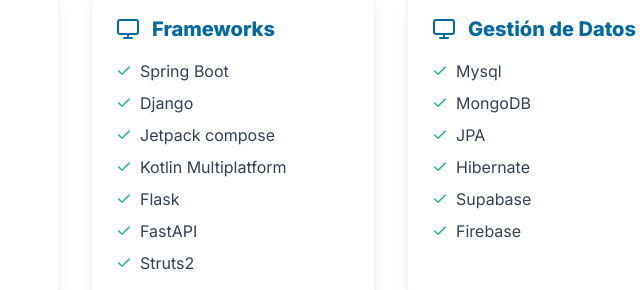
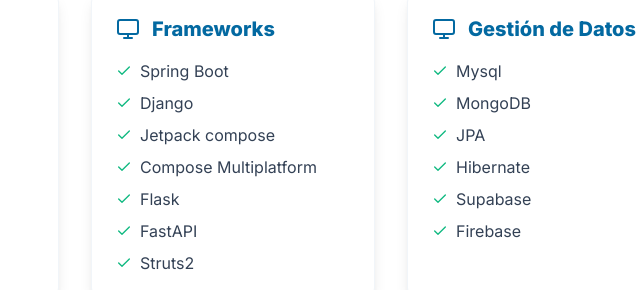
Before and after one commit to Pabloluma/pabloluma.github.io, a plain HTML site: page index.html in a window 1280 px wide. Shown: the part 887-1177 px from the top of the page, 249-889 px from the left. Drawn offline with nearby package versions, Linux system fonts and the light colour scheme.

Commit message:
Update 'Kotlin Multiplatform' to 'Compose Multiplatform'

```diff
--- a/index.html
+++ b/index.html
@@ -189,7 +189,7 @@
                             Jetpack compose
                         </li>
                         <li class="flex items-center gap-2"><i data-lucide="check" class="w-4 h-4 text-emerald-500"></i>
-                            Kotlin Multiplatform
+                            Compose Multiplatform
                         </li>
                         <li class="flex items-center gap-2"><i data-lucide="check" class="w-4 h-4 text-emerald-500"></i>
                             Flask
```
